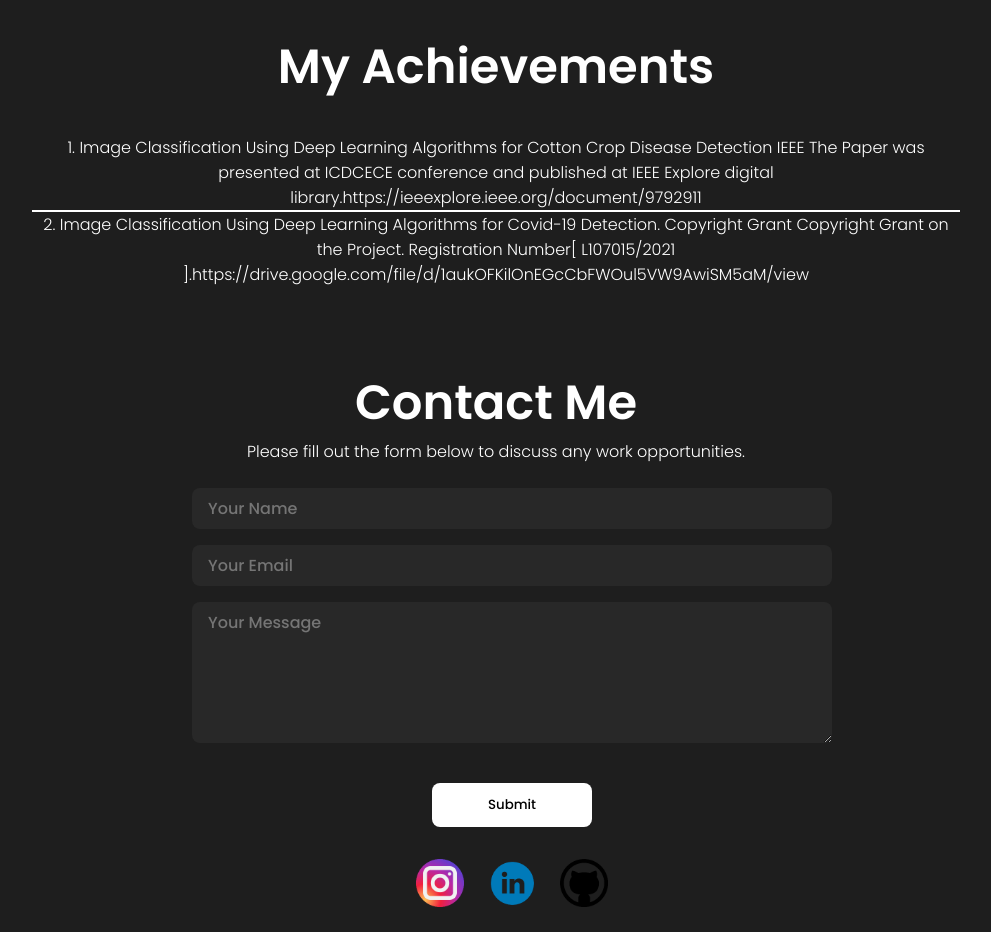
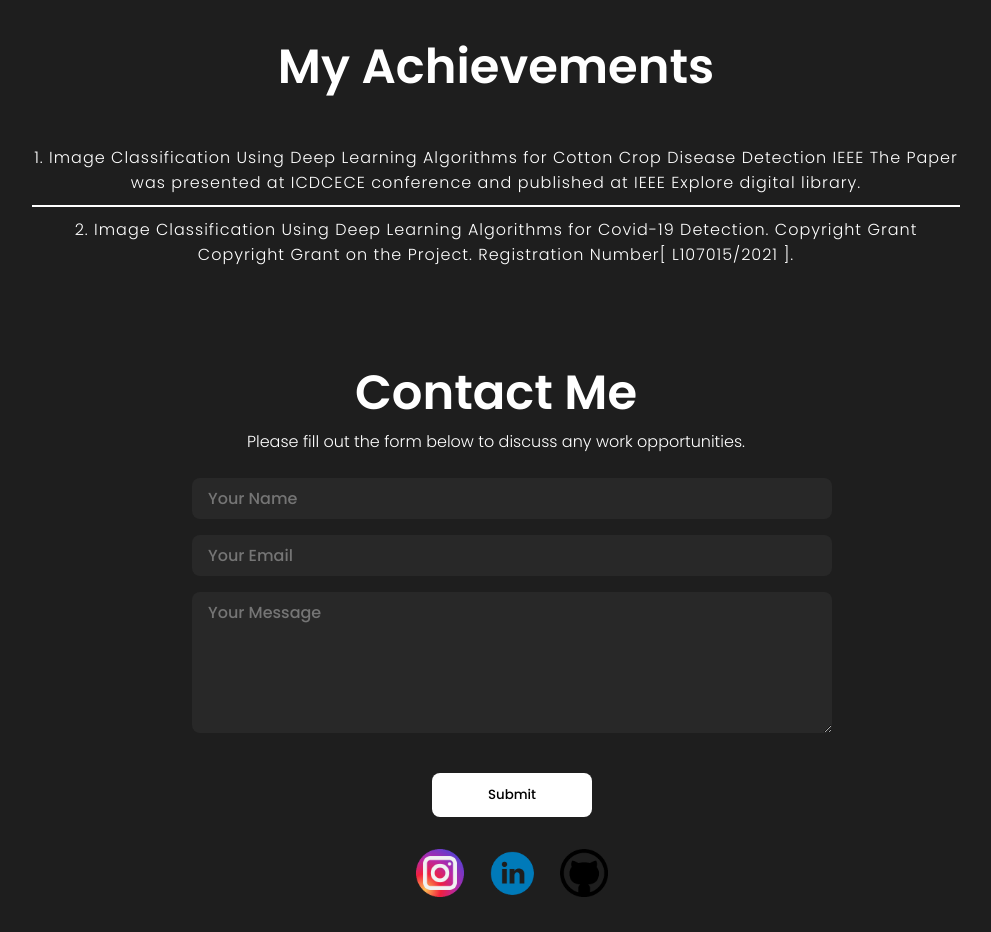
Before and after one commit to PKC2001/portfolio, a React (Create React App) app: page / in a window 1280 px wide. Shown: the part 2500-3432 px from the top of the page, without its empty margins (144-1135 px from the left). Built offline with nearby package versions, Linux system fonts and the light colour scheme.

Commit message:
completed major styling part

```diff
--- a/src/components/Contact/contact.css
+++ b/src/components/Contact/contact.css
@@ -50,10 +50,12 @@
   border-radius: 0.5rem;
   margin: 2rem;
   cursor: pointer;
+  transition: transform .2s;
 }
 
 .submitBtn:hover{
   background: yellow;
+  transform: scale(1.1);
 }
 
 .links {
@@ -67,4 +69,9 @@
   width: 3rem;
   margin: 0 0.75rem;
   cursor: pointer;
+  transition: transform .2s;
 }
+
+.link:hover{
+  transform: scale(1.2);
+}
--- a/src/components/Intro/intro.css
+++ b/src/components/Intro/intro.css
@@ -50,7 +50,13 @@
     border: none;
     border-radius: 2rem;
     cursor: pointer;
+    transition: transform .2s;
 
+}
+
+.btn:hover{
+    transform: scale(1.1);
+    background: yellow;
 }
 
 .btnImg{
--- a/src/components/Navbar/navbar.css
+++ b/src/components/Navbar/navbar.css
@@ -40,10 +40,12 @@
     align-items: center;
     justify-content: center;
     cursor: pointer;
+    transition: transform .2s;
 }
 
 .desktopMenuBtn:hover{
     background: yellow;
+    transform: scale(1.1);
 }
 
 .desktopMenuImg{
--- a/src/components/Works/works.css
+++ b/src/components/Works/works.css
@@ -40,6 +40,11 @@
     object-fit: cover;
     height: 20rem;
     margin: 0.5rem;
+    transition: transform .2s;
+}
+
+.worksImg:hover{
+    transform: scale(1.04);
 }
 
 .worksBtn{
@@ -70,3 +75,18 @@
     margin-top: 15px;
     padding-top: 15px;
 }
+
+.project:hover{
+    color:yellow
+}
+
+.achiDesc{
+    letter-spacing: 1px;
+    color: white;
+    font-size: bold;
+    padding: 10px 1px;
+}
+
+.achiDesc:hover{
+    color: yellow;
+}
--- a/src/components/Works/works.js
+++ b/src/components/Works/works.js
@@ -29,19 +29,18 @@ const works = () => {
       <div className="achi">
         <h1 className="worksTitle">My Achievements</h1>
         <p className="worksDesc">
-          <span>
+          <a href="https://ieeexplore.ieee.org/document/9792911" className="achiDesc">
             1. Image Classification Using Deep Learning Algorithms for Cotton
             Crop Disease Detection IEEE The Paper was presented at ICDCECE
             conference and published at IEEE Explore digital library.
-            <Link>https://ieeexplore.ieee.org/document/9792911</Link>
-          </span>
+
+          </a>
           <div className='line'></div>
-          <span>
+          <a href="https://drive.google.com/file/d/1aukOFKilOnEGcCbFWOul5VW9AwiSM5aM/view" className="achiDesc">
             2. Image Classification Using Deep Learning Algorithms for Covid-19
             Detection. Copyright Grant Copyright Grant on the Project.
             Registration Number[ L107015/2021 ].
-            <Link>https://drive.google.com/file/d/1aukOFKilOnEGcCbFWOul5VW9AwiSM5aM/view</Link>
-          </span>
+          </a>
         </p>
       </div>
     </section>
```
